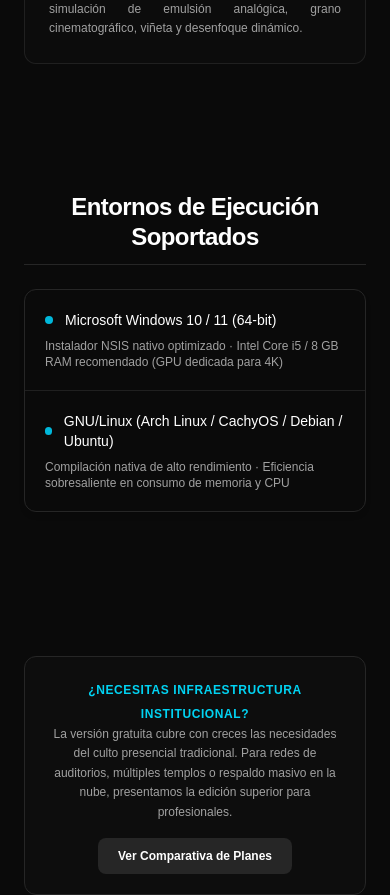
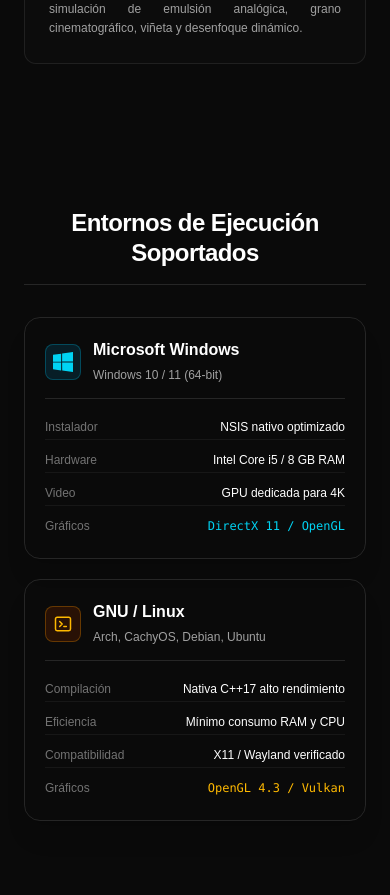
Before and after one commit to TheVixcho/ProyecThor, a React (Vite) app in the folder web/: page / in a window 390 px wide. Shown: the part 3880-4775 px from the top of the page. Built offline with nearby package versions, Linux system fonts and the light colour scheme.

Commit message:
feat(web): replace plain OS list with responsive technical specifications table and cards

```diff
--- a/web/src/App.jsx
+++ b/web/src/App.jsx
@@ -148,17 +148,6 @@ const proAdvantages = [
         <path strokeLinecap="round" strokeLinejoin="round" strokeWidth={1.5} d="M19 21V5a2 2 0 00-2-2H7a2 2 0 00-2 2v16m14 0h2m-2 0h-5m-9 0H3m2 0h5M9 7h1m-1 4h1m4-4h1m-1 4h1m-5 10v-5a1 1 0 011-1h2a1 1 0 011 1v5m-4 0h4" />
       </svg>
     ),
-  },
-];
-
-const plataformas = [
-  {
-    sistema: "Microsoft Windows 10 / 11 (64-bit)",
-    detalle: "Instalador NSIS nativo optimizado · Intel Core i5 / 8 GB RAM recomendado (GPU dedicada para 4K)",
-  },
-  {
-    sistema: "GNU/Linux (Arch Linux / CachyOS / Debian / Ubuntu)",
-    detalle: "Compilación nativa de alto rendimiento · Eficiencia sobresaliente en consumo de memoria y CPU",
   },
 ];
 
@@ -406,26 +395,153 @@ export default function App() {
         </section>
 
         {/* PLATAFORMAS COMPATIBLES */}
-        <section id="compatibilidad" className="py-16 px-6 max-w-4xl mx-auto space-y-6">
-          <div className="border-b border-neutral-800 pb-3 text-center">
+        <section id="compatibilidad" className="py-20 px-6 max-w-5xl mx-auto space-y-8">
+          <div className="border-b border-neutral-800 pb-4 text-center">
             <h2 className="text-2xl sm:text-4xl font-extrabold tracking-tight text-white leading-tight text-center">
               Entornos de Ejecución Soportados
             </h2>
           </div>
 
-          <div className="divide-y divide-neutral-800/80 border border-neutral-800 rounded-xl bg-neutral-950 overflow-hidden shadow-md">
-            {plataformas.map((plat) => (
-              <div
-                key={plat.sistema}
-                className="p-5 flex flex-col sm:flex-row sm:justify-between sm:items-center gap-2 hover:bg-neutral-900/30 transition-colors"
-              >
-                <div className="flex items-center gap-3">
-                  <div className="w-2 h-2 rounded-full bg-cyan-500" />
-                  <span className="text-sm font-medium text-white">{plat.sistema}</span>
+          {/* Tabla de Especificaciones para Escritorio / Pantallas Medianas */}
+          <div className="hidden md:block rounded-2xl border border-neutral-800 bg-neutral-950/80 shadow-2xl overflow-hidden backdrop-blur-sm">
+            <table className="w-full text-left text-xs text-neutral-300 border-collapse">
+              <thead>
+                <tr className="bg-neutral-900/70 border-b border-neutral-800 text-[11px] uppercase tracking-wider text-neutral-400 font-semibold">
+                  <th scope="col" className="py-4 px-6">Plataforma</th>
+                  <th scope="col" className="py-4 px-6">Distribuciones Verificadas</th>
+                  <th scope="col" className="py-4 px-6">Empaquetado</th>
+                  <th scope="col" className="py-4 px-6">Requisitos de Hardware</th>
+                  <th scope="col" className="py-4 px-6">Aceleración GPU</th>
+                </tr>
+              </thead>
+              <tbody className="divide-y divide-neutral-800/70">
+                <tr className="hover:bg-neutral-900/40 transition-colors">
+                  <td className="py-5 px-6">
+                    <div className="flex items-center gap-3">
+                      <div className="w-9 h-9 rounded-lg bg-cyan-950/50 border border-cyan-500/30 flex items-center justify-center shrink-0">
+                        <svg className="w-5 h-5 text-cyan-400" viewBox="0 0 24 24" fill="currentColor">
+                          <path d="M0 3.449L9.75 2.1v9.451H0m10.949-9.602L24 0v11.4H10.949M0 12.6h9.75v9.451L0 20.699M10.949 12.6H24V24l-12.949-1.8" />
+                        </svg>
+                      </div>
+                      <div>
+                        <span className="block font-bold text-white text-sm">Microsoft Windows</span>
+                        <span className="text-[11px] text-neutral-400">64-bit nativo (x86_64)</span>
+                      </div>
+                    </div>
+                  </td>
+                  <td className="py-5 px-6 text-neutral-200">
+                    Windows 10 / 11
+                  </td>
+                  <td className="py-5 px-6 text-neutral-200">
+                    Instalador NSIS optimizado
+                  </td>
+                  <td className="py-5 px-6 text-neutral-200">
+                    Intel Core i5 / 8 GB RAM <br />
+                    <span className="text-[11px] text-neutral-400">(GPU dedicada para 4K)</span>
+                  </td>
+                  <td className="py-5 px-6 text-cyan-400 font-mono text-[11px]">
+                    DirectX 11 / OpenGL
+                  </td>
+                </tr>
+                <tr className="hover:bg-neutral-900/40 transition-colors">
+                  <td className="py-5 px-6">
+                    <div className="flex items-center gap-3">
+                      <div className="w-9 h-9 rounded-lg bg-amber-950/50 border border-amber-500/30 flex items-center justify-center shrink-0">
+                        <svg className="w-5 h-5 text-amber-400" fill="none" viewBox="0 0 24 24" stroke="currentColor">
+                          <path strokeLinecap="round" strokeLinejoin="round" strokeWidth={1.8} d="M8 9l3 3-3 3m5 0h3M5 20h14a2 2 0 002-2V6a2 2 0 00-2-2H5a2 2 0 00-2 2v12a2 2 0 002 2z" />
+                        </svg>
+                      </div>
+                      <div>
+                        <span className="block font-bold text-white text-sm">GNU/Linux</span>
+                        <span className="text-[11px] text-neutral-400">C++17 compilado</span>
+                      </div>
+                    </div>
+                  </td>
+                  <td className="py-5 px-6 text-neutral-200">
+                    Arch Linux, CachyOS, Debian, Ubuntu
+                  </td>
+                  <td className="py-5 px-6 text-neutral-200">
+                    Compilación nativa de alto rendimiento
+                  </td>
+                  <td className="py-5 px-6 text-neutral-200">
+                    Eficiencia sobresaliente <br />
+                    <span className="text-[11px] text-neutral-400">Mínimo consumo de RAM y CPU</span>
+                  </td>
+                  <td className="py-5 px-6 text-amber-400 font-mono text-[11px]">
+                    OpenGL 4.3 / Vulkan
+                  </td>
+                </tr>
+              </tbody>
+            </table>
+          </div>
+
+          {/* Tarjetas de Especificaciones para Móvil */}
+          <div className="grid grid-cols-1 gap-5 md:hidden">
+            {/* Windows Card */}
+            <div className="rounded-2xl border border-neutral-800 bg-neutral-950/80 p-5 space-y-4 shadow-xl">
+              <div className="flex items-center gap-3 border-b border-neutral-800 pb-3">
+                <div className="w-9 h-9 rounded-lg bg-cyan-950/50 border border-cyan-500/30 flex items-center justify-center text-cyan-400 shrink-0">
+                  <svg className="w-5 h-5 text-cyan-400" viewBox="0 0 24 24" fill="currentColor">
+                    <path d="M0 3.449L9.75 2.1v9.451H0m10.949-9.602L24 0v11.4H10.949M0 12.6h9.75v9.451L0 20.699M10.949 12.6H24V24l-12.949-1.8" />
+                  </svg>
                 </div>
-                <span className="text-xs text-neutral-400 sm:text-right">{plat.detalle}</span>
+                <div>
+                  <h3 className="text-base font-bold text-white">Microsoft Windows</h3>
+                  <span className="text-xs text-neutral-400">Windows 10 / 11 (64-bit)</span>
+                </div>
               </div>
-            ))}
+              <div className="space-y-2 text-xs">
+                <div className="flex justify-between py-1 border-b border-neutral-900">
+                  <span className="text-neutral-500">Instalador</span>
+                  <span className="text-white font-medium text-right">NSIS nativo optimizado</span>
+                </div>
+                <div className="flex justify-between py-1 border-b border-neutral-900">
+                  <span className="text-neutral-500">Hardware</span>
+                  <span className="text-white font-medium text-right">Intel Core i5 / 8 GB RAM</span>
+                </div>
+                <div className="flex justify-between py-1 border-b border-neutral-900">
+                  <span className="text-neutral-500">Video</span>
+                  <span className="text-white font-medium text-right">GPU dedicada para 4K</span>
+                </div>
+                <div className="flex justify-between py-1">
+                  <span className="text-neutral-500">Gráficos</span>
+                  <span className="text-cyan-400 font-mono text-right">DirectX 11 / OpenGL</span>
+                </div>
+              </div>
+            </div>
+
+            {/* Linux Card */}
+            <div className="rounded-2xl border border-neutral-800 bg-neutral-950/80 p-5 space-y-4 shadow-xl">
+              <div className="flex items-center gap-3 border-b border-neutral-800 pb-3">
+                <div className="w-9 h-9 rounded-lg bg-amber-950/50 border border-amber-500/30 flex items-center justify-center text-amber-400 shrink-0">
+                  <svg className="w-5 h-5 text-amber-400" fill="none" viewBox="0 0 24 24" stroke="currentColor">
+                    <path strokeLinecap="round" strokeLinejoin="round" strokeWidth={1.8} d="M8 9l3 3-3 3m5 0h3M5 20h14a2 2 0 002-2V6a2 2 0 00-2-2H5a2 2 0 00-2 2v12a2 2 0 002 2z" />
+                  </svg>
+                </div>
+                <div>
+                  <h3 className="text-base font-bold text-white">GNU / Linux</h3>
+                  <span className="text-xs text-neutral-400">Arch, CachyOS, Debian, Ubuntu</span>
+                </div>
+              </div>
+              <div className="space-y-2 text-xs">
+                <div className="flex justify-between py-1 border-b border-neutral-900">
+                  <span className="text-neutral-500">Compilación</span>
+                  <span className="text-white font-medium text-right">Nativa C++17 alto rendimiento</span>
+                </div>
+                <div className="flex justify-between py-1 border-b border-neutral-900">
+                  <span className="text-neutral-500">Eficiencia</span>
+                  <span className="text-white font-medium text-right">Mínimo consumo RAM y CPU</span>
+                </div>
+                <div className="flex justify-between py-1 border-b border-neutral-900">
+                  <span className="text-neutral-500">Compatibilidad</span>
+                  <span className="text-white font-medium text-right">X11 / Wayland verificado</span>
+                </div>
+                <div className="flex justify-between py-1">
+                  <span className="text-neutral-500">Gráficos</span>
+                  <span className="text-amber-400 font-mono text-right">OpenGL 4.3 / Vulkan</span>
+                </div>
+              </div>
+            </div>
           </div>
         </section>
 
```
